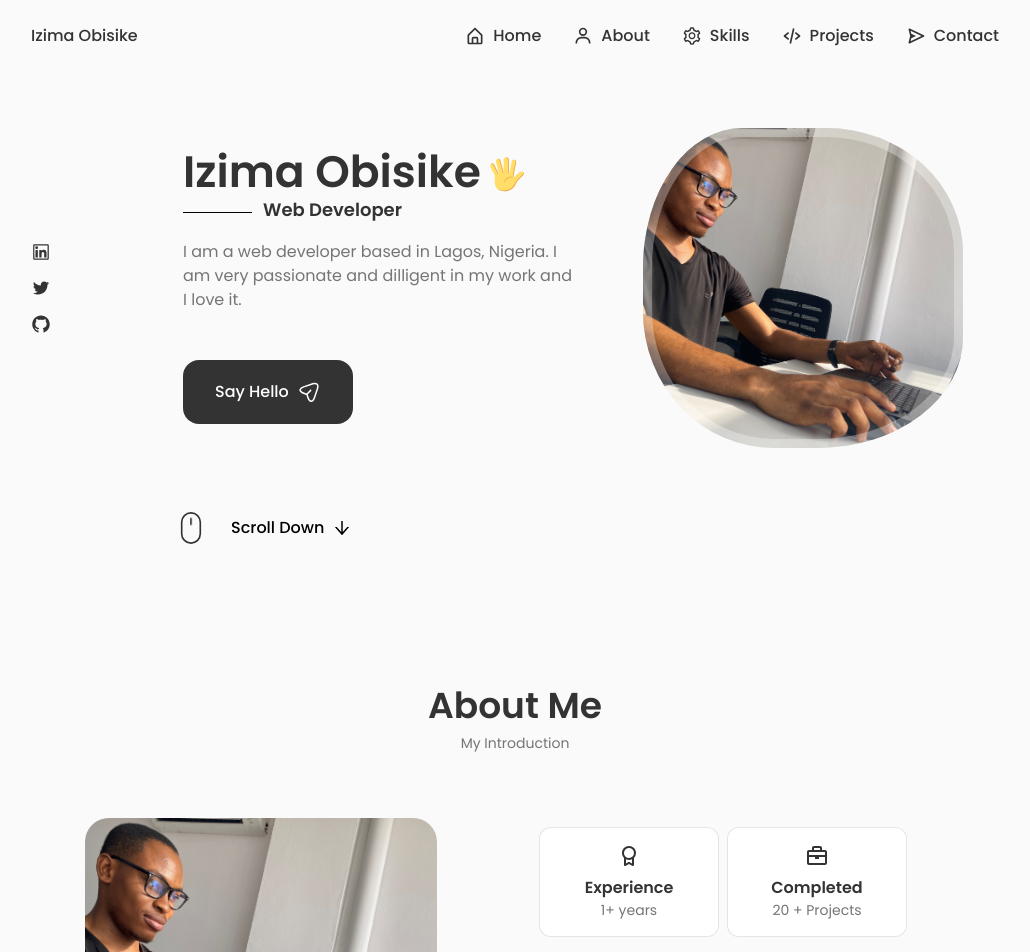
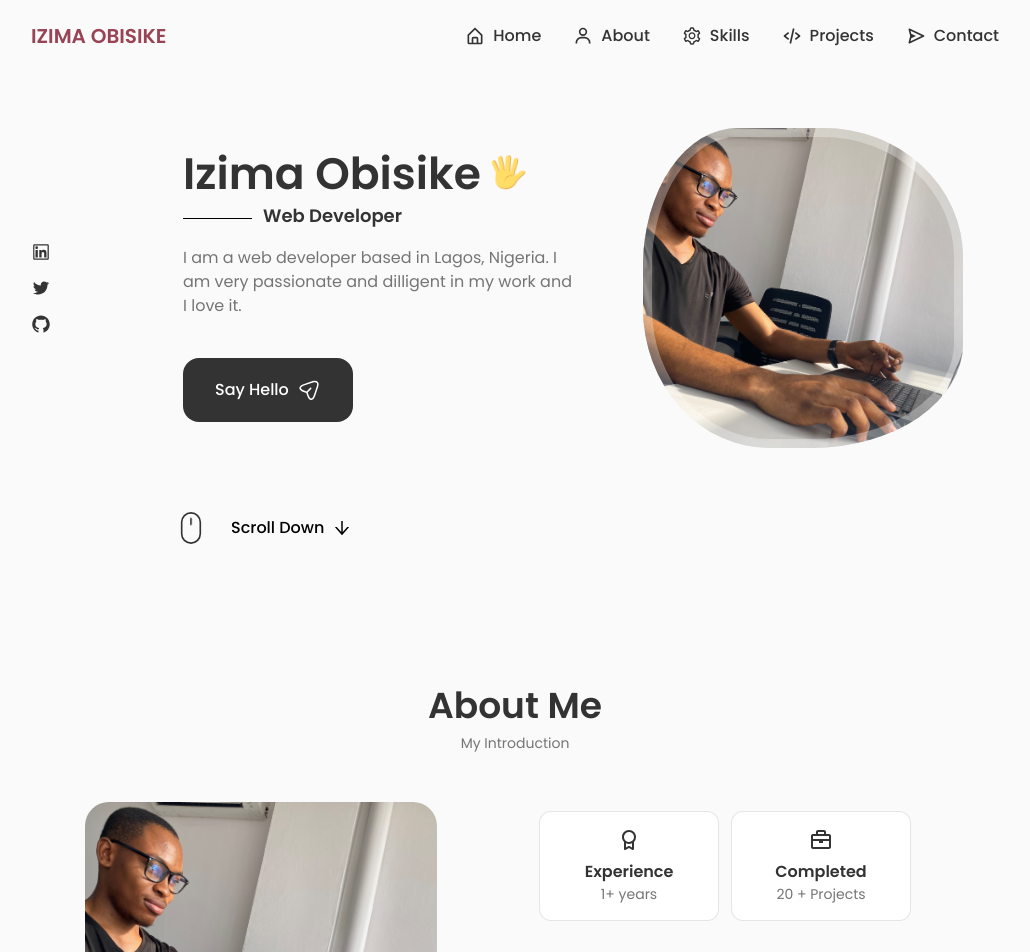
Before and after one commit to Izima01/portfolio1.0, a React (Vite) app: page / in a window 1280 px wide. Shown: the top 952 px of the page, without its empty margins (125-1155 px from the left). Built offline with nearby package versions, Linux system fonts and the light colour scheme.

Commit message:
added some animations

```diff
--- a/package.json
+++ b/package.json
@@ -11,6 +11,7 @@
   },
   "dependencies": {
     "@emailjs/browser": "^3.11.0",
+    "framer-motion": "^10.16.4",
     "react": "^18.2.0",
     "react-dom": "^18.2.0",
     "react-icons": "^4.10.1"
--- a/src/App.css
+++ b/src/App.css
@@ -130,7 +130,7 @@ img {
 .section__subtitle {
     display: block;
     font-size: var(--small-font-size);
-    margin-bottom: 4rem;
+    margin-bottom: 3rem;
 }
 
 .section__title,
@@ -206,7 +206,7 @@ img {
     }
 
     .section__subtitle {
-        margin-bottom: var(--mb-3);
+        margin-bottom: var(--mb-2);
     }
 }
 
--- a/src/components/About/About.jsx
+++ b/src/components/About/About.jsx
@@ -4,6 +4,7 @@ import CV from '../../assets/Resume-Obisike-Izima.pdf';
 import Info from './Info';
 import file from '../../assets/files.svg';
 import './About.css';
+import { motion } from 'framer-motion';
 
 const About = () => {
   return (
@@ -12,7 +13,7 @@ const About = () => {
         <span className="section__subtitle">My Introduction</span>
 
         <div className="about_container grid items-center md:gap-x-12 gap-y-10">
-            <img src={aboutImg}  alt="" className='about_Img rounded-3xl justify-self-center w-56 md:w-[22rem]' />
+            <motion.img initial={{ rotate: 270, x:-300, opacity: 0, borderRadius: '100%' }} whileInView={{ rotate: [240, 160, 70, 0], x:[-300, -200, -10, 0], opacity: [0, 0.3, 0.7, 1], borderRadius: ['100%', '70%', '30%', '24px'] }} transition={{ delay: 0.5, duration: 2 }} src={aboutImg}  alt="" className='about_Img rounded-3xl justify-self-center w-56 md:w-[22rem]' />
             <div className='about_data lg:text-left text-center'>
                 <Info />
 
--- a/src/components/About/Info.jsx
+++ b/src/components/About/Info.jsx
@@ -1,21 +1,22 @@
 import { BiAward, BiBriefcase } from 'react-icons/bi'
 import './About.css';
+import { motion } from 'framer-motion';
 
 const Info = () => {
   return (
-    <div className="about_info grid items-center gap-2 mb-8 justify-center lg:justify-start">
+    <div className="about_info grid items-center gap-3 mb-8 justify-center lg:justify-start overflow-x-hidden">
 
-      <div className="about_box bg-white border border-[#0000001a] rounded-xl flex flex-col items-center px-2 lg:px-5 py-3 lg:py-4">
+      <motion.div initial={{ x: 300, opacity: 0 }} whileInView={{ x:0, opacity: 1}} transition={{ duration: 1.5, delay: 0.5 }} className="about_box bg-white border border-[#0000001a] rounded-xl flex flex-col items-center px-2 lg:px-5 py-3 lg:py-4">
         <BiAward className='about_icon text-2xl text-[#333333] mb-2' />
         <h3 className="about_title font-medium">Experience</h3>
         <span className="about_subtitle text-sm">1+ years</span>
-      </div>
+      </motion.div>
 
-      <div className="about_box bg-white border border-[#0000001a] rounded-xl flex flex-col items-center px-2 lg:px-5 py-3 lg:py-4">
+      <motion.div initial={{ x: 200, opacity: 0 }} whileInView={{ x:0, opacity: 1 }} transition={{ duration: 1 }} className="about_box bg-white border border-[#0000001a] rounded-xl flex flex-col items-center px-2 lg:px-5 py-3 lg:py-4">
         <BiBriefcase className='about_icon text-2xl text-[#333333] mb-2' />
         <h3 className="about_title font-medium">Completed</h3>
         <span className="about_subtitle text-sm">20 + Projects</span>
-      </div>
+      </motion.div>
 
     </div>
   )
--- a/src/components/Header.jsx
+++ b/src/components/Header.jsx
@@ -1,8 +1,9 @@
 import { BiHomeAlt, BiUser, BiCodeAlt, BiSend } from 'react-icons/bi'
 import { AiOutlineClose, AiOutlineAppstore, AiOutlineSetting } from 'react-icons/ai';
 import { useState } from 'react';
+import { motion } from 'framer-motion';
 
-const navClass = 'text-xl mr-2';
+const navClass = 'text-xl mr-2 group-hover:text-2xl group-hover:mr-1 transition-all duration-500 ease-in-out';
 const navs = [
     {
         name: 'Home', link: '#home', icon: <BiHomeAlt stroke='blue' className={navClass} />
@@ -36,16 +37,16 @@ const Header = () => {
   return (
     <header className={`w-full fixed md:top-0 bottom-0 md:bottom-[initial] top-[initial] left-0 bg-[#fafafa] z-10 ${lower ? 'scrollHeader' : ''}`}>
         <nav className="max-w-[968px] mx-auto px-8 lg:px-0 flex justify-between items-center gap-x-4 h-12 md:h-[4.5rem]">
-            <a href="/" className='text-[#333333] font-medium hod'>Izima Obisike</a>
+            <a href="/" className='text-[#994355] font-semibold text-xl uppercase'>Izima Obisike</a>
             <div className={`fixed md:static ${ showMenu ? 'bottom-0' : '-bottom-full'} left-0 w-full md:w-auto pt-8 md:p-0 px-6 pb-16 nav_menu z-50 bg-white md:bg-transparent duration-500`}>
                 <ul className="md:flex grid grid-cols-3 gap-8 md:gap-x-8 list-none">
                     {navs.map(({name, link, icon}, i) => {
                         return (
                             <li className="" key={i}>
-                                <a href={link} className="flex flex-col md:flex-row items-center text-[#333333] font-medium transition duration-300 hover:text-black active:text-black">
+                                <motion.a initial={{ x:i*-160, opacity: 0 }} animate={{ x:0, opacity:1 }} transition={{ delay: 1, duration: 0.25*i }} href={link} className="group flex flex-col md:flex-row items-center text-[#333333] font-medium transition duration-300 hover:text-black active:text-black">
                                     {icon}
-                                    {name}
-                                </a>
+                                    <span className='group-hover:font-semibold transition-all duration-300 ease-in-out'>{name}</span>
+                                </motion.a>
                             </li>
                         )
                     })}
--- a/src/components/Home/Data.jsx
+++ b/src/components/Home/Data.jsx
@@ -1,3 +1,4 @@
+import { motion } from 'framer-motion';
 import hand from '../../assets/hand.svg';
 import send from '../../assets/send.svg';
 import './Home.css';
@@ -5,18 +6,18 @@ import './Home.css';
 const Data = () => {
   return (
     <div className="home_data">
-        <h1 className="font-semibold text-4xl sm:text-[2.75rem] mb-1">
+        <motion.h1 initial={{ scaleX:0.1, opacity: 0 }} whileInView={{ scaleX: 1, opacity: 1 }} transition={{ duration: 1 }} className="font-semibold text-4xl sm:text-[2.75rem] mb-1">
             Izima Obisike
-            <img src={hand} alt="a hand" className='lg:w-9 lg:h-9 w-7 h-7 ml-2 inline-block' />
-        </h1>
-        <h3 className="home_subtitle font-medium text-lg relative pl-14 lg:pl-20 mb-4 before:absolute lg:before:w-[4.3rem] before:w-10 before:h-px before:bg-black before:left-0 lg:before:top-4 before:top-3.5">Web Developer</h3>
-        <p className="home_desc max-w-[initial] lg:max-w-[25rem] mb-10 lg:mb-12 ">
+            <motion.img animate={{ rotate: [-20, 0, 20, 0, -20] }} transition={{ repeat:'infinite', repeatType: 'loop', duration: 2, type: 'keyframes' }} src={hand} alt="a hand" className='origin-bottom lg:w-9 lg:h-9 w-7 h-7 ml-2 inline-block mb-2' />
+        </motion.h1>
+        <motion.h3 initial={{ x: "100%", opacity: 0, scale: 0 }} whileInView={{ x: 0, opacity: 1, scale:1 }} transition={{ delay: 1, duration: 1 }} className="home_subtitle font-medium text-lg relative pl-14 lg:pl-20 mb-4 before:absolute lg:before:w-[4.3rem] before:w-10 before:h-px before:bg-black before:left-0 lg:before:top-4 before:top-3.5">Web Developer</motion.h3>
+        <p className="home_desc max-w-[initial] lg:max-w-[25rem] mb-8 lg:mb-10">
             I am a web developer based in Lagos, Nigeria. I am very passionate and dilligent in my work and I love it.
         </p>
-        <a href="#contact" className='inline-flex gap-2 bg-[#333333] text-white px-7 lg:px-8 py-4 lg:py-5 rounded-2xl font-medium items-center hover:bg-black '>
+        <motion.a animate={{ scale:[0.8, 1.1, 1.2, 0.9, 1] }} transition={{ delay: 1 }} href="#contact" className='group inline-flex gap-2 bg-[#333333] text-white px-7 lg:px-8 py-4 lg:py-5 rounded-2xl font-medium items-center hover:bg-slate-700'>
             Say Hello
-            <img src={send} alt="" className='w-6 lg:w-auto h-6 lg:h-auto' />
-        </a>
+            <img src={send} alt="" className='w-6 lg:w-auto h-6 lg:h-auto group-hover:scale-125 group-hover:translate-x-2 group-hover:rotate-45 duration-700' />
+        </motion.a>
     </div>
   )
 }
--- a/src/components/Home/Home.jsx
+++ b/src/components/Home/Home.jsx
@@ -3,14 +3,15 @@ import Social from "./Social"
 import './Home.css';
 import '../../App.css';
 import ScrollDown from "./ScrollDown";
+import { motion } from "framer-motion";
 
 const Home = () => {
   return (
-    <section id="home" className="pt-8 sm:pt-16 px-0 pb-8 section">
+    <section id="home" className="pt-8 sm:pt-16 px-0 pb-8 section overflow-x-hidden">
         <div className="max-w-[968px] px-8 lg:px-0 mx-auto grid gap-6 gap-y-16 ">
             <div className="grid lg:gap-x-8 gap-x-5 pt-6 sm:pt-14 md:pt-16 items-center home_content">
                 <Social />
-                <div className="home_img bg-no-repeat h-52 sm:h-64 lg:h-80 w-52 sm:w-64 lg:w-80 order-[initial] md:order-1 md:justify-self-center" />
+                <motion.div initial={{ y:-300, visibility: 'hidden', rotate: 60 }} whileHover={{ borderRadius: '12px' }} whileInView={{ y:[-300, -100, -10, -45, 0], visibility: 'visible', rotate: 0 }} transition={{delay: 1, duration: 2 }} className="home_img bg-no-repeat h-52 sm:h-64 lg:h-80 w-52 sm:w-64 lg:w-80 order-[initial] md:order-1 md:justify-self-center" />
                 <Data />
             </div>
 
--- a/src/components/Skills/Frontend.jsx
+++ b/src/components/Skills/Frontend.jsx
@@ -2,6 +2,7 @@ import { BiLogoCss3, BiLogoGithub, BiLogoHtml5, BiLogoJavascript, BiLogoReact, B
 import { SiChakraui, SiBootstrap } from 'react-icons/si';
 import './Skills.css';
 import firebase from '../../assets/firebase.png';
+import { motion } from 'framer-motion';
 
 const skills = [
     {name: 'HTML', icon: <BiLogoHtml5 className='text-[#e34c26] text-5xl' /> },
@@ -21,11 +22,10 @@ const Frontend = () => {
     <div className="skills__content ">
         <div className="skills__group flex flex-wrap justify-center gap-6 mt-6 w-full sm:w-10/12 mx-auto">
             {skills.map(({name, icon}, i) => (
-                <div key={i} className="skills__data flex items-center justify-center flex-col gap-2 loading-card shadow-md py-3 px-8 w-auto sm:px-8 rounded-xl">
-                {/* <BiLogoHtml5 className=' text-5xl text-slate-600' /> */}
+                <motion.div key={i} initial={{ scale:0, opacity: 0, borderRadius:'100%' }} transition={{ type: 'spring', delay:0.1*i, duration:0.1*i }} whileInView={{ scale:1, opacity:1, borderRadius: '12px' }} className="skills__data flex items-center justify-center flex-col gap-2 loading-card shadow-md py-3 px-8 w-auto sm:px-8 rounded-xl">
                 {icon}
                 <h3 className="skill_name text-lg leading-5 font-semibold">{name}</h3>
-            </div>
+            </motion.div>
             ))}
 
 
```
Also changed, not shown: src/components/Home/Social.jsx (+10 -6 lines), 2 other files (tests, documents, lock files or other folders).
